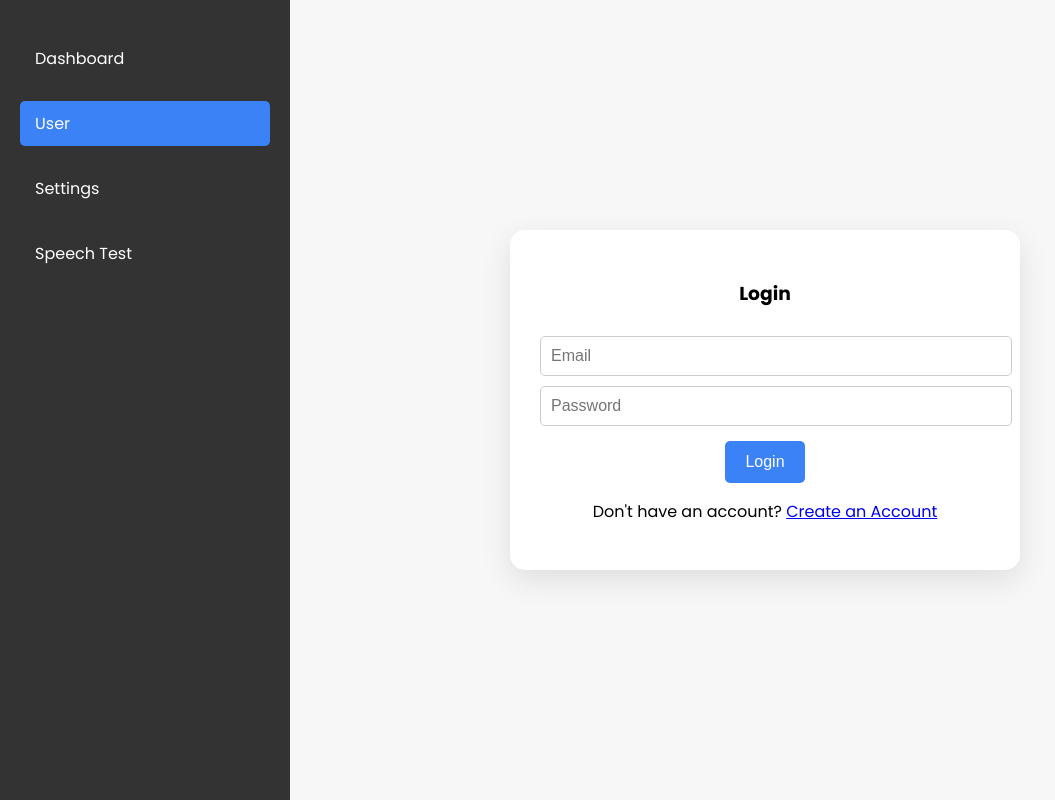
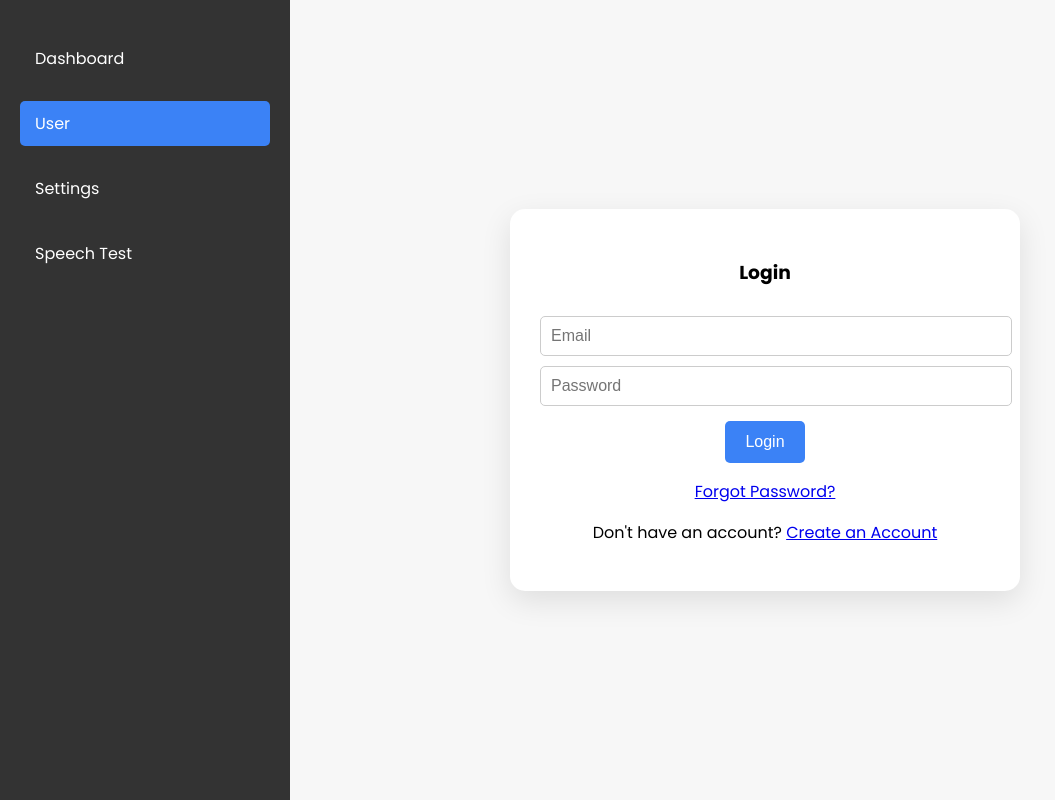
Before and after one commit to JaszMrl/DEV-ENG_REALTIME, a Flask app: page /user in a window 1280 px wide. Shown: the whole page, without its empty margins (0-1055 px from the left). Run offline with Flask 3, Linux system fonts and the light colour scheme; some libraries are stand-ins or nearby versions.

Commit message:
Edit project

```diff
--- a/static/user.js
+++ b/static/user.js
@@ -99,6 +99,28 @@ document.addEventListener("DOMContentLoaded", function () {
         });
     }
 
+    // ✅ Handle Forgot Password
+    const forgotPasswordBtn = document.getElementById("forgot-password");
+
+    if (forgotPasswordBtn) {
+        forgotPasswordBtn.addEventListener("click", function () {
+            const email = prompt("Enter your email to reset password:");
+
+            if (email) {
+                firebase.auth().sendPasswordResetEmail(email)
+                    .then(() => {
+                        alert("✅ Password reset email sent! Check your inbox.");
+                    })
+                    .catch(error => {
+                        console.error("❌ Error sending reset email:", error);
+                        alert(error.message);
+                    });
+            } else {
+                alert("⚠️ Please enter a valid email.");
+            }
+        });
+    }
+
     // ✅ Handle Login
     if (loginBtn) {
         loginBtn.addEventListener("click", function () {
@@ -176,7 +198,6 @@ document.addEventListener("DOMContentLoaded", function () {
         });
     }
 
-
     // ✅ Handle Profile Update
     if (updateInfoBtn) {
         updateInfoBtn.addEventListener("click", function () {
--- a/templates/user.html
+++ b/templates/user.html
@@ -227,6 +227,7 @@
                     <input type="email" id="login-email" placeholder="Email" required>
                     <input type="password" id="login-password" placeholder="Password" required>
                     <button id="login-btn">Login</button>
+                    <p><a href="#" id="forgot-password">Forgot Password?</a></p>
                     <p>Don't have an account? <a href="#" id="show-signup">Create an Account</a></p>
                 </div>
 
```
